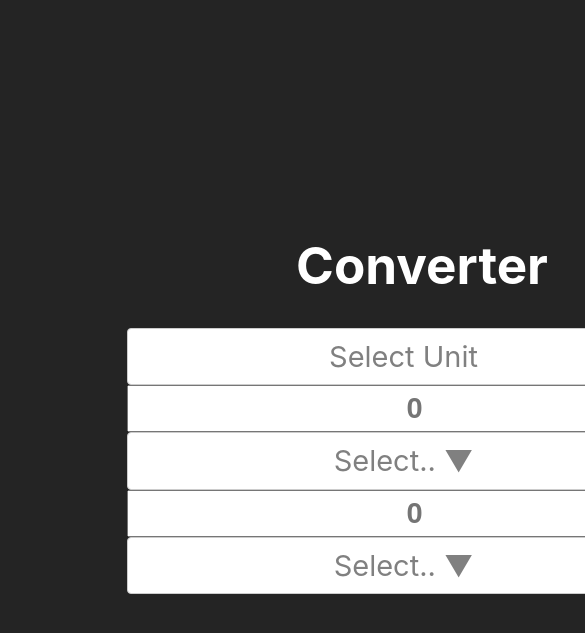
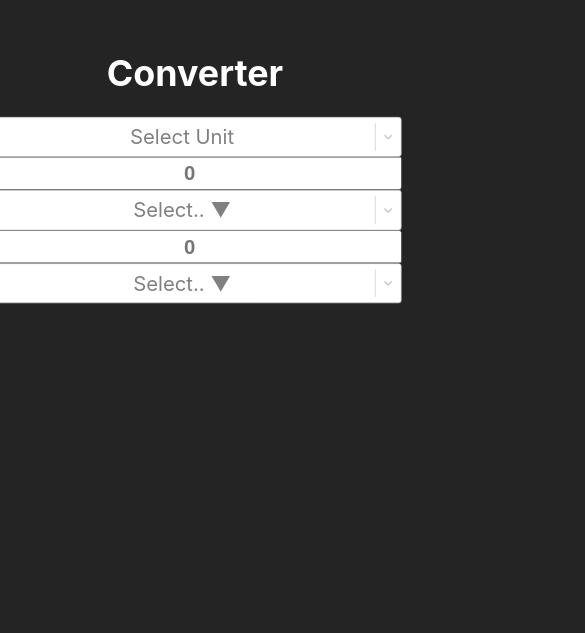
Before and after one commit to Sulkybug/Converter, a React (Vite) app: page / in a window 390 px wide. Shown: the part 191-824 px from the top of the page, 585 px wide, since content can reach past the window. Built offline with nearby package versions, Linux system fonts and the light colour scheme.

Commit message:
fix responsive mobile

```diff
--- a/src/App.css
+++ b/src/App.css
@@ -1,3 +1,10 @@
+html {
+  display: flex;
+  height: 100vh;
+  width: 100vw;
+  align-items: center;
+  justify-content: center;
+}
 #root {
   max-width: 1280px;
   margin: 0 auto;
@@ -51,12 +58,15 @@ input {
 }
 
 @media only screen and (max-width: 766px) {
+  html {
+    align-items: flex-end;
+  }
   #root {
     margin-top: 150px;
     width: 100vw;
   }
   body {
-    height: 100%;
+    scale: 0.7;
   }
 
   .myBody {
```
